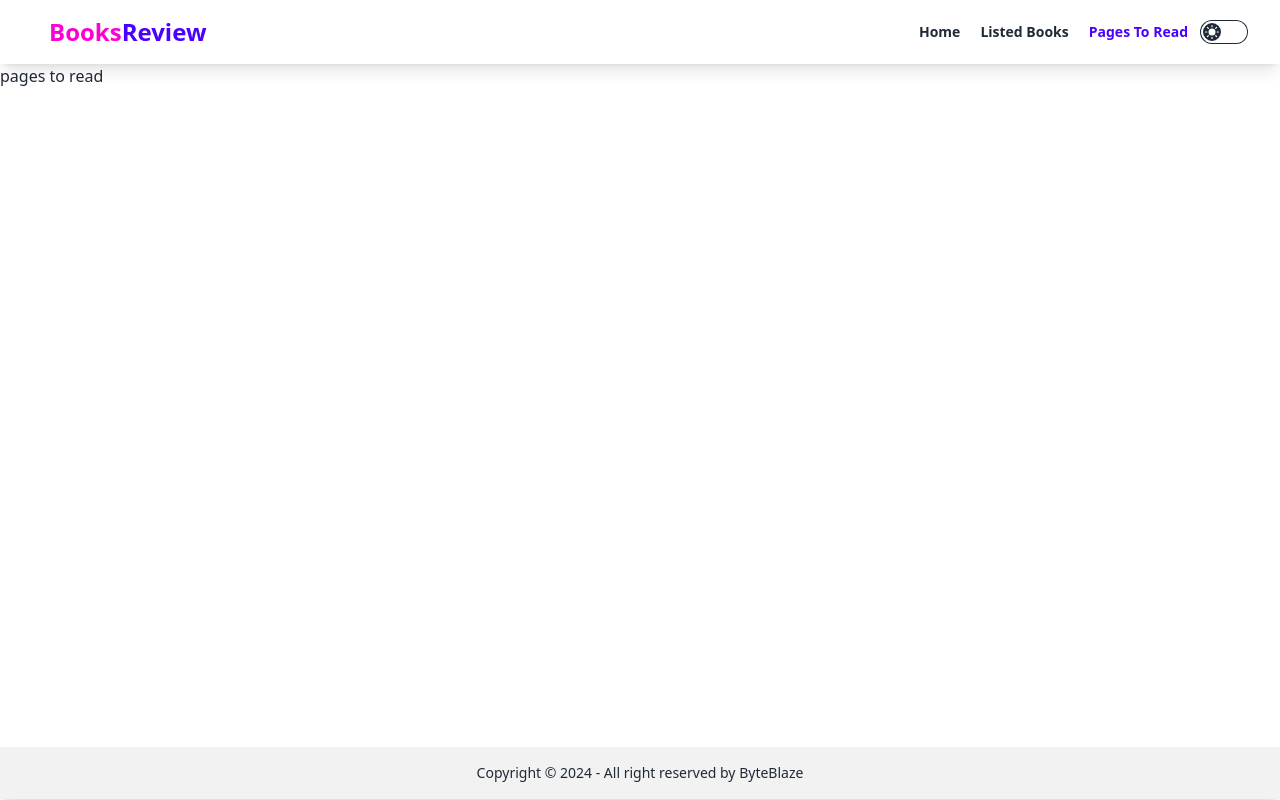
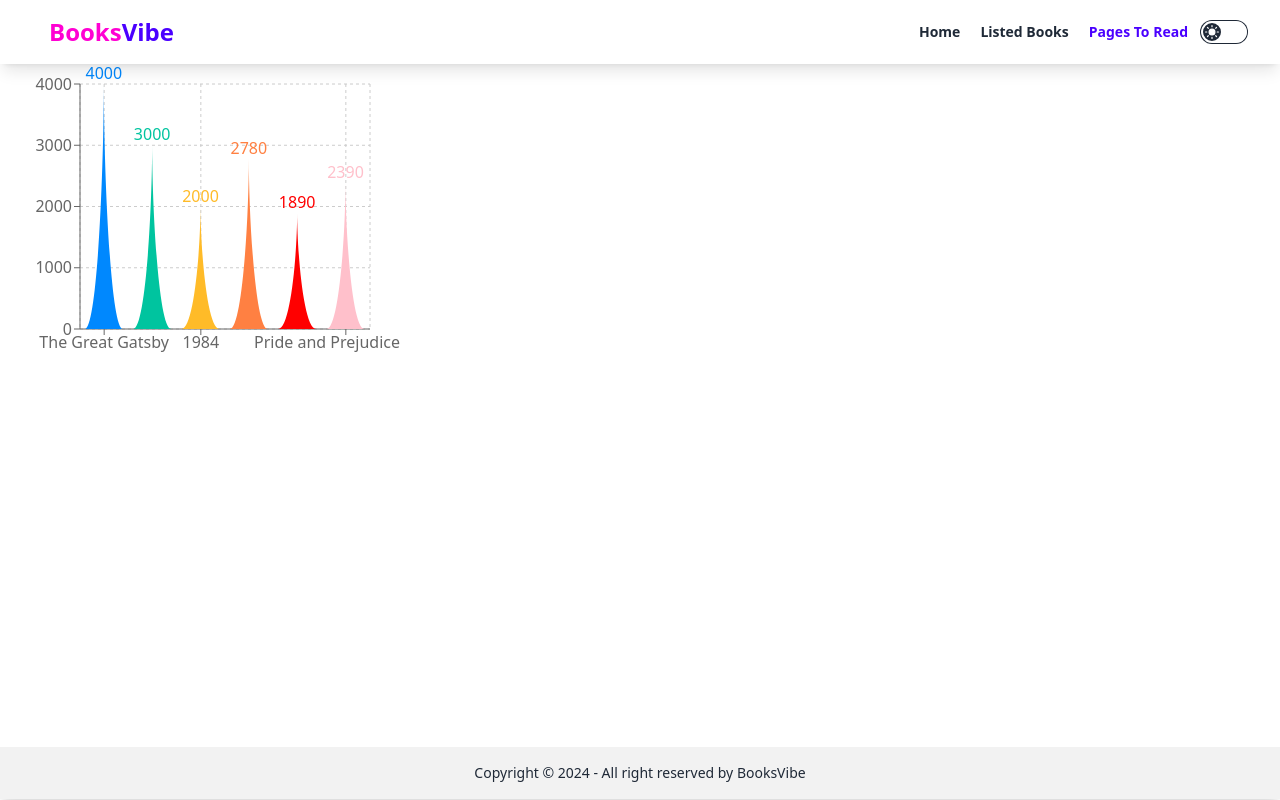
Before and after one commit to 0Karma0/Book-Store-Website, a React (Vite) app: page /pagesToRead in a window 1280 px wide. Built offline with nearby package versions, Linux system fonts and the light colour scheme.

Commit message:
pages to read done

```diff
--- a/index.html
+++ b/index.html
@@ -4,7 +4,7 @@
     <meta charset="UTF-8" />
     <link rel="icon" type="image/svg+xml" href="/vite.svg" />
     <meta name="viewport" content="width=device-width, initial-scale=1.0" />
-    <title>Books Review</title>
+    <title>Books Vibe</title>
   </head>
   <body>
     <div id="root"></div>
--- a/package.json
+++ b/package.json
@@ -17,6 +17,7 @@
     "react-icons": "^5.0.1",
     "react-router-dom": "^6.22.3",
     "react-toastify": "^10.0.5",
+    "recharts": "^2.12.3",
     "sort-by": "^0.0.2"
   },
   "devDependencies": {
--- a/src/components/Card.jsx
+++ b/src/components/Card.jsx
@@ -1,5 +1,6 @@
 import { Link } from "react-router-dom";
 
+// eslint-disable-next-line react/prop-types
 const Card = ({ item }) => {
     const { id, bookName, author, image, rating, category,yearOfPublishing } = item || {};
     return (
--- a/src/components/Hero.jsx
+++ b/src/components/Hero.jsx
@@ -9,7 +9,7 @@ const Hero = () => {
             Welcome to
             <span className='bg-gradient-to-r from-primary via-blue-500 to-secondary bg-300% text-transparent bg-clip-text animate-gradient'>
               {' '}
-              BooksReview
+              BooksVibe
             </span>
           </h1>
           <p className='py-6'>
--- a/src/components/footer.jsx
+++ b/src/components/footer.jsx
@@ -2,7 +2,7 @@ const Footer = () => {
   return (
     <footer className='footer footer-center p-4 bg-base-200 shadow-lg text-base-content'>
       <aside>
-        <p>Copyright © 2024 - All right reserved by ByteBlaze</p>
+        <p>Copyright © 2024 - All right reserved by BooksVibe</p>
       </aside>
     </footer>
   )
--- a/src/components/navbar.jsx
+++ b/src/components/navbar.jsx
@@ -29,7 +29,7 @@ const Nav = () => {
           to='/'
           className='btn btn-ghost gap-0 text-secondary normal-case text-2xl'
         >
-          Books<span className='text-primary'>Review</span>
+          Books<span className='text-primary'>Vibe</span>
         </Link>
       </div>
       <div className='flex-none gap-2'>
--- a/src/pages/PagesToRead.jsx
+++ b/src/pages/PagesToRead.jsx
@@ -1,10 +1,85 @@
+
+import { BarChart, Bar, Cell, XAxis, YAxis, CartesianGrid } from 'recharts';
 
 const PagesToRead = () => {
-    return (
-        <div>
-            <h1>pages to read</h1>
-        </div>
-    );
+
+    const colors = ['#0088FE', '#00C49F', '#FFBB28', '#FF8042', 'red', 'pink'];
+
+    const data = [
+        {
+          name: 'The Great Gatsby',
+          uv: 4000,
+          pv: 2400,
+          amt: 2400,
+        },
+        {
+          name: 'To Kill a Mockingbird',
+          uv: 3000,
+          pv: 1398,
+          amt: 2210,
+        },
+        {
+          name: '1984',
+          uv: 2000,
+          pv: 9800,
+          amt: 2290,
+        },
+        {
+          name: 'The Catcher in the Rye',
+          uv: 2780,
+          pv: 3908,
+          amt: 2000,
+        },
+        {
+          name: 'The Hobbit',
+          uv: 1890,
+          pv: 4800,
+          amt: 2181,
+        },
+        {
+          name: 'Pride and Prejudice',
+          uv: 2390,
+          pv: 3800,
+          amt: 2500,
+        }
+      ];
+
+      const getPath = (x, y, width, height) => {
+        return `M${x},${y + height}C${x + width / 3},${y + height} ${x + width / 2},${y + height / 3}
+        ${x + width / 2}, ${y}
+        C${x + width / 2},${y + height / 3} ${x + (2 * width) / 3},${y + height} ${x + width}, ${y + height}
+        Z`;
+      };
+
+      const TriangleBar = (props) => {
+        // eslint-disable-next-line react/prop-types
+        const { fill, x, y, width, height } = props;
+
+        return <path d={getPath(x, y, width, height)} stroke="none" fill={fill} />;
+      };
+
+      return (
+        <BarChart
+          width={400}
+          height={300}
+          data={data}
+          margin={{
+            top: 20,
+            right: 30,
+            left: 20,
+            bottom: 5,
+          }}
+        >
+          <CartesianGrid strokeDasharray="3 3" />
+          <XAxis dataKey="name" />
+          <YAxis />
+          <Bar dataKey="uv" fill="#8884d8" shape={<TriangleBar />} label={{ position: 'top' }}>
+            {data.map((entry, index) => (
+              <Cell key={`cell-${index}`} fill={colors[index % 20]} />
+            ))}
+          </Bar>
+        </BarChart>
+      );
 };
 
 export default PagesToRead;
```
Also changed, not shown: 1 other file (tests, documents, lock files or other folders).
